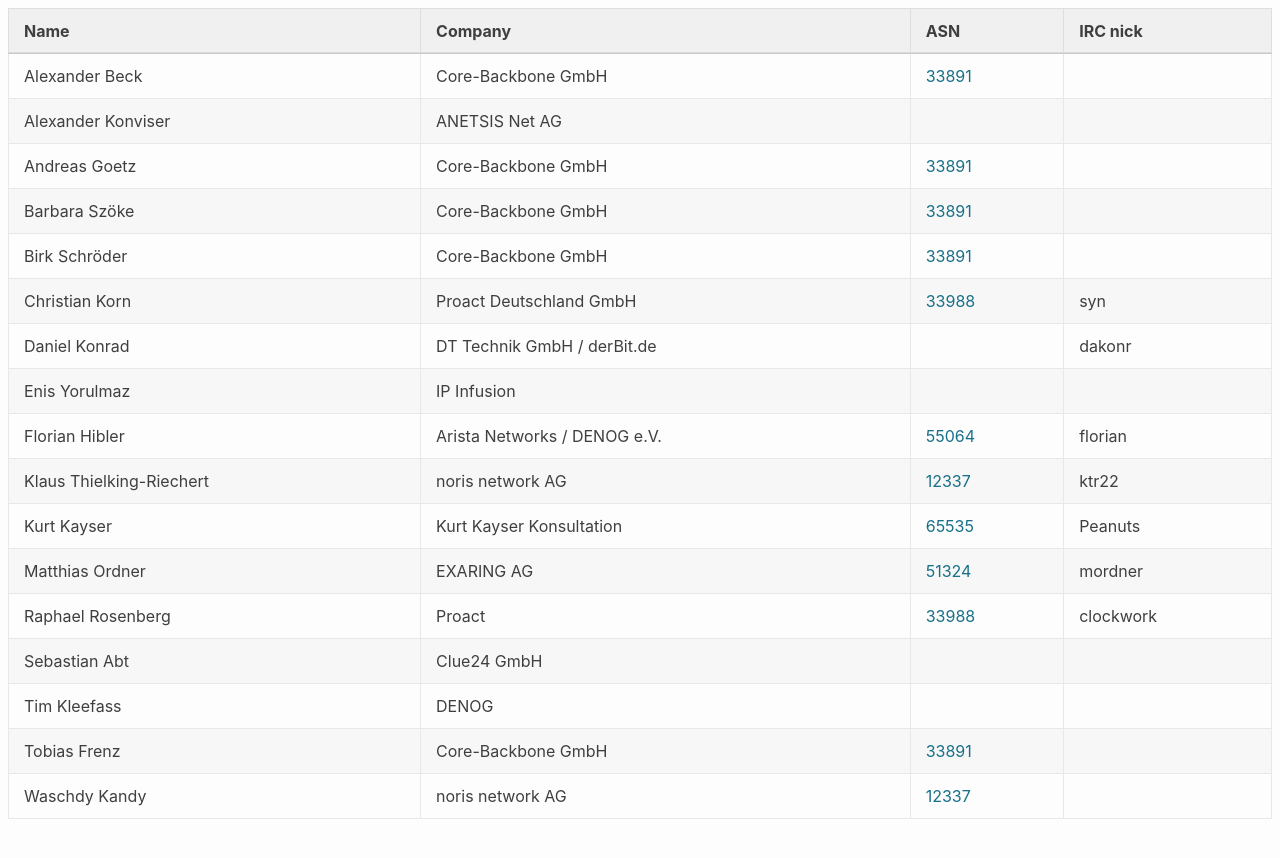
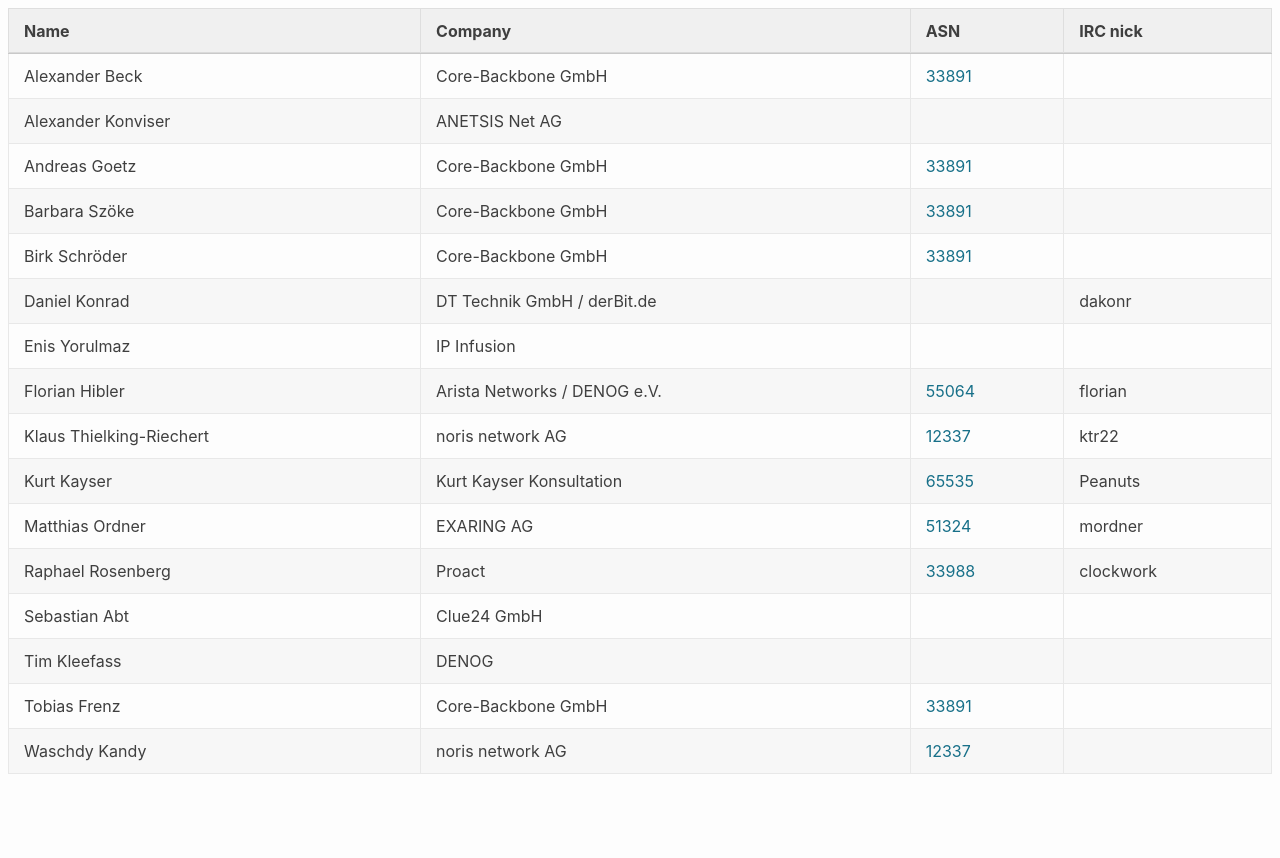
Before and after one commit to denog/pretix-attendeelist, a Jekyll site: the page built from meetup2023_05/index.markdown, in a window 1280 px wide. Shown: the top 858 px of the page. Built offline with Jekyll 4.4.1, drawn with Linux system fonts in a browser that asks for light colours.

Commit message:
Latest data: Mon Jul 10 08:11:03 UTC 2023

```diff
--- a/_data/attendees_denog_meetup_2023_05.json
+++ b/_data/attendees_denog_meetup_2023_05.json
@@ -28,12 +28,6 @@
     "company": "Core-Backbone GmbH",
     "irc": null,
     "asn": "33891"
-  },
-  {
-    "name": "Christian Korn",
-    "company": "Proact Deutschland GmbH",
-    "irc": "syn",
-    "asn": "33988"
   },
   {
     "name": "Daniel Konrad",
```
